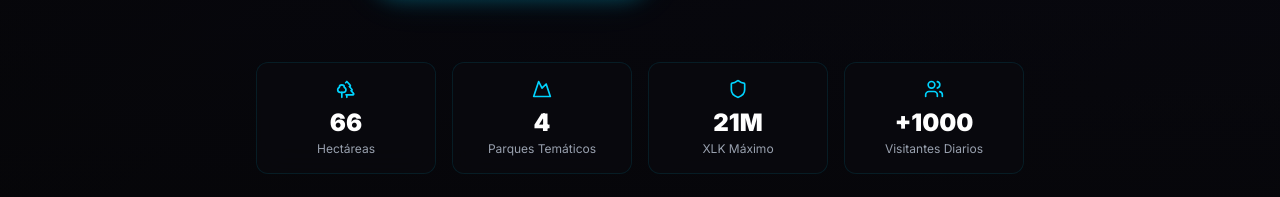
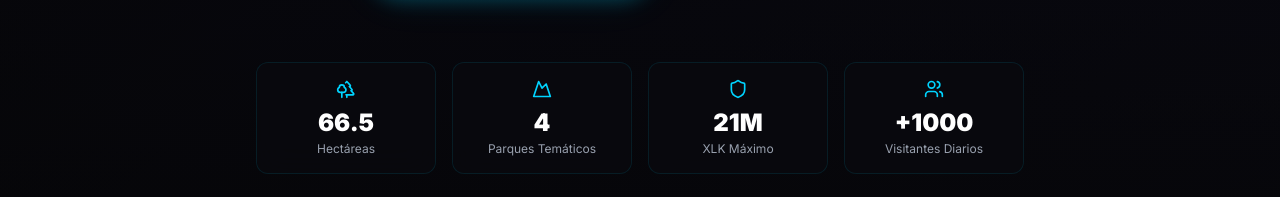
Before and after one commit to astroclick76-clow/xlk_land, a React (Vite) app: page / in a window 1280 px wide. Shown: the part 822-1019 px from the top of the page. Built offline with nearby package versions, Linux system fonts and the light colour scheme.

Commit message:
Update Hero.jsx

```diff
--- a/src/components/Hero.jsx
+++ b/src/components/Hero.jsx
@@ -6,7 +6,7 @@ const images = import.meta.glob('/public/assets/images/*.png', { eager: true, qu
 const videos = import.meta.glob('/public/assets/video/**/*.{mp4,webm,mov}', { eager: true, query: '?url' })
 
 const metrics = [
-  { icon: Trees, label: 'Hectáreas', value: '66' },
+  { icon: Trees, label: 'Hectáreas', value: '66.5' },
   { icon: Mountain, label: 'Parques Temáticos', value: '4' },
   { icon: Shield, label: 'XLK Máximo', value: '21M' },
   { icon: Users, label: 'Visitantes Diarios', value: '+1000' },
```
